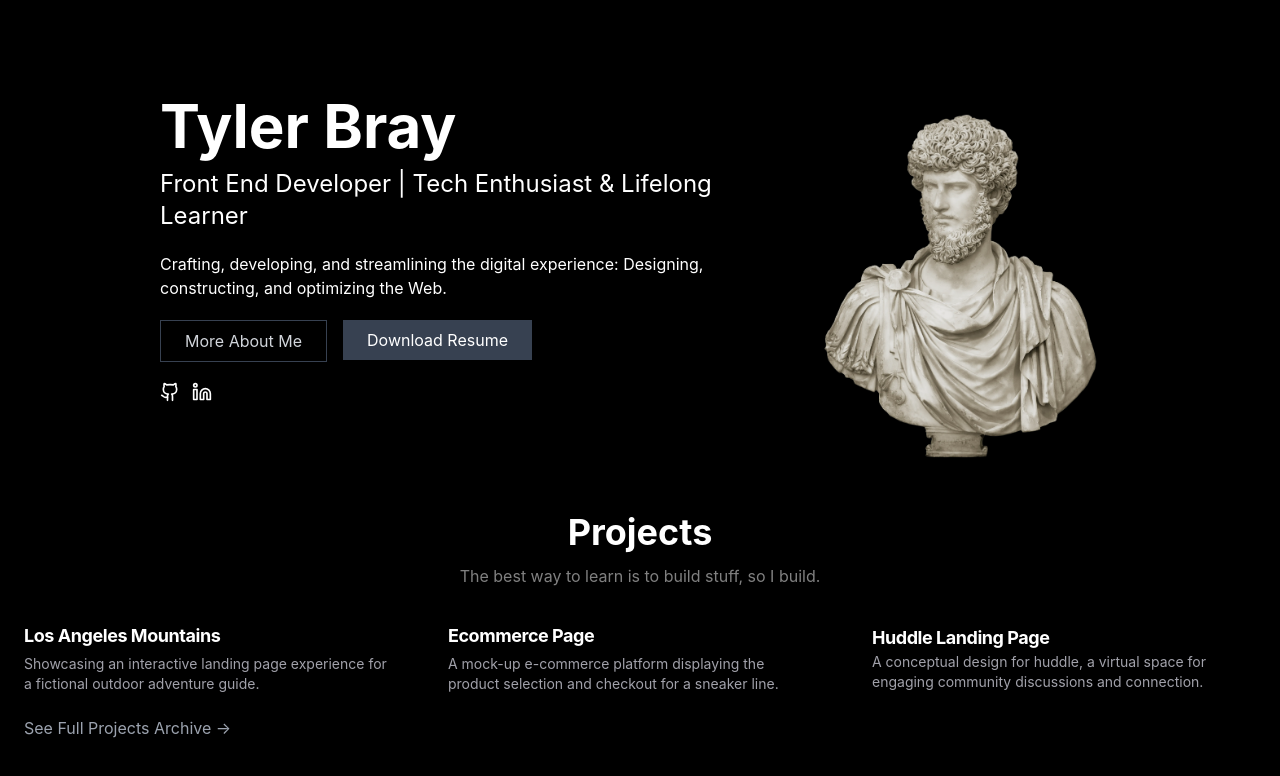
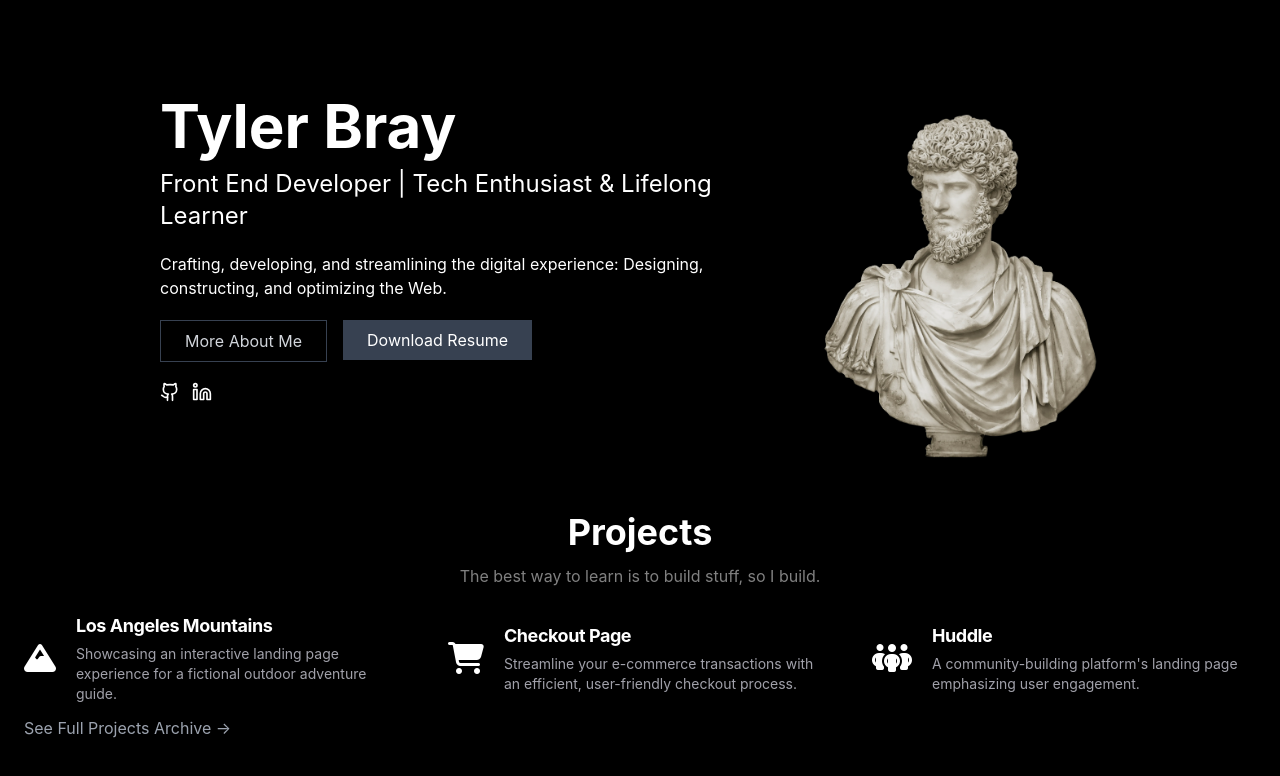
Before and after one commit to Brayheart/react-portfolio, a React (Create React App) app: page / in a window 1280 px wide. Shown: the top 776 px of the page. Built offline with nearby package versions, Linux system fonts and the light colour scheme; what tailwindcss-animated would draw is missing.

Commit message:
tweaking

```diff
--- a/src/components/Projects.js
+++ b/src/components/Projects.js
@@ -8,27 +8,30 @@ const Projects = () => {
             <p class="text-white/50">The best way to learn is to build stuff, so I build.</p>
         </header>
         <nav class="container mx-auto bg-black grid items-center justify-center xl:grid-cols-3 gap-2 pt-2 lg:pt-5 pb-8 px-0 sm:px-2 text-center sm:text-start">
-            <a target="_blank" rel="noreferrer" href="https://brayheart.github.io/Mountain-landing-page/" style={{Opacity: '1', Transform: 'none'}}>
-                <article class="relative flex flex-row gap-4 items-center px-4 z-1 rounded-md h-[100px] w-[300px] sm:w-[400px] hover:bg-secondary/50 hover:bg-gray-800 hover:text-white transition duration-150 animate-fade-left sm:animate-delay-[200ms] animate-delay-[800ms]">
+            <a target="_blank" rel="noreferrer" href="https://brayheart.github.io/Mountain-landing-page/" className='flex justify-center'  style={{Opacity: '1', Transform: 'none'}}>
+            <article class="relative flex flex-row gap-5 items-center px-4 z-1 rounded-md h-[100px] w-[300px] sm:w-fit hover:bg-secondary/50 hover:bg-gray-800 hover:text-white transition duration-150 animate-fade-left animate-delay-[200ms] sm:animate-delay-[200ms]">
+                <i class="fa-solid fa-mountain fa-2x hidden sm:flex"></i>
+                <header class="flex flex-col gap-1">
+                    <h2 class="text-xl font-bold tracking-tight md:text-lg text-white">Los Angeles Mountains</h2>
+                    <p class="text-xs sm:text-sm text-zinc-400 sm:text-md">Showcasing an interactive landing page experience for a fictional outdoor adventure guide.</p>
+                </header>
+            </article>
+            </a>
+            <a target="_blank" rel="noreferrer" href="https://brayheart.github.io/ecommerce-page/" className='flex justify-center' style={{Opacity: '1', Transform: 'none'}}>
+                <article class="relative flex flex-row gap-5 items-center px-4 z-1 rounded-md h-[100px] w-[300px] sm:w-fit  hover:bg-secondary/50 hover:bg-gray-800 hover:text-white transition duration-150 animate-fade-left animate-delay-[200ms] sm:animate-delay-[400ms]">
+                    <i class="fa-solid fa-cart-shopping fa-2x hidden sm:flex"></i>
                     <header class="flex flex-col gap-1">
-                        <h2 class="text-xl font-bold tracking-tight md:text-lg text-white">Los Angeles Mountains</h2>
-                        <p class="text-xs sm:text-sm text-zinc-400 sm:text-md">Showcasing an interactive landing page experience for a fictional outdoor adventure guide.</p>
+                        <h2 class="text-xl font-bold tracking-tight md:text-lg text-white">Checkout Page</h2>
+                        <p class="text-xs sm:text-sm text-zinc-400 sm:text-md">Streamline your e-commerce transactions with an efficient, user-friendly checkout process.</p>
                     </header>
                 </article>
             </a>
-            <a target="_blank" rel="noreferrer" href="https://brayheart.github.io/ecommerce-page/" style={{Opacity: '1', Transform: 'none'}}>
-                <article class="relative flex flex-row gap-4 items-center px-4 z-1 rounded-md h-[100px] w-[300px] sm:w-[400px] hover:bg-secondary/50 hover:bg-gray-800 hover:text-white transition duration-150 animate-fade-left sm:animate-delay-[300ms] animate-delay-[900ms]">
+            <a target="_blank" rel="noreferrer" href="https://brayheart.github.io/huddle-landing-page/" className='flex justify-center' style={{Opacity: '1', Transform: 'none'}}>
+                <article class="relative flex flex-row gap-5 items-center px-4 z-1 rounded-md h-[100px] w-[300px] sm:w-fit hover:bg-secondary/50 hover:bg-gray-800 hover:text-white transition duration-150 animate-fade-left animate-delay-[200ms] sm:animate-delay-[600ms]">
+                    <i class="fa-solid fa-people-group fa-2x hidden sm:flex"></i>
                     <header class="flex flex-col gap-1">
-                        <h2 class="text-xl font-bold tracking-tight md:text-lg text-white">Ecommerce Page</h2>
-                        <p class="text-xs sm:text-sm text-zinc-400 sm:text-md">A mock-up e-commerce platform displaying the product selection and checkout for a sneaker line.</p>
-                    </header>
-                </article>
-            </a>
-            <a target="_blank" rel="noreferrer" href="https://brayheart.github.io/huddle-landing-page/" style={{Opacity: '1', Transform: 'none'}}>
-                <article class="relative flex flex-row gap-4 items-center px-4 z-1 rounded-md h-[100px] w-[300px] sm:w-[400px] hover:bg-secondary/50 hover:bg-gray-800 hover:text-white transition duration-150 animate-fade-left sm:animate-delay-[400ms] animate-delay-[1000ms]">
-                    <header>
-                        <h2 class="text-xl font-bold tracking-tight md:text-lg text-white">Huddle Landing Page</h2>
-                        <p class="text-xs sm:text-sm text-zinc-400 sm:text-md">A conceptual design for huddle, a virtual space for engaging community discussions and connection.</p>
+                        <h2 class="text-xl font-bold tracking-tight md:text-lg text-white">Huddle</h2>
+                        <p class="text-xs sm:text-sm text-zinc-400 sm:text-md">A community-building platform's landing page emphasizing user engagement.</p>
                     </header>
                 </article>
             </a>
```
